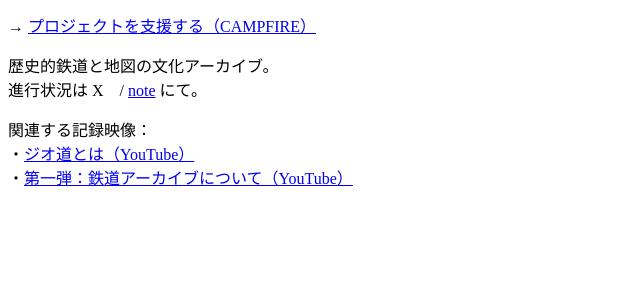
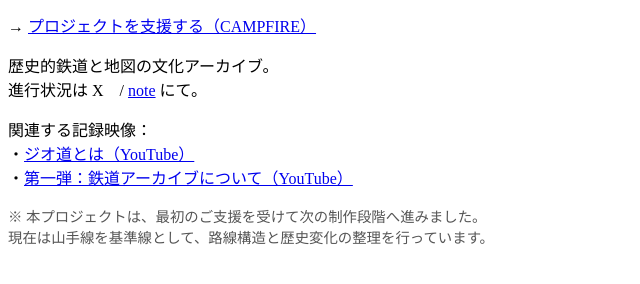
Before and after one commit to bayamako-afk/geodo, a plain HTML site: page index.html in a window 1280 px wide. Shown: the part 164-448 px from the top of the page, without its empty margins (0-640 px from the left). Drawn offline with Linux system fonts and the light colour scheme.

Commit message:
Update index.html

```diff
--- a/index.html
+++ b/index.html
@@ -24,6 +24,10 @@
     ・<a href="https://youtu.be/lbKY8hoUexw" target="_blank">ジオ道とは（YouTube）</a><br>
     ・<a href="https://youtu.be/D2ltLaUNSXs" target="_blank">第一弾：鉄道アーカイブについて（YouTube）</a>
   </p>
+<p style="font-size: 0.9em; color: #555;">
+  ※ 本プロジェクトは、最初のご支援を受けて次の制作段階へ進みました。<br>
+  現在は山手線を基準線として、路線構造と歴史変化の整理を行っています。
+</p>
 
 </body>
 </html>
```
